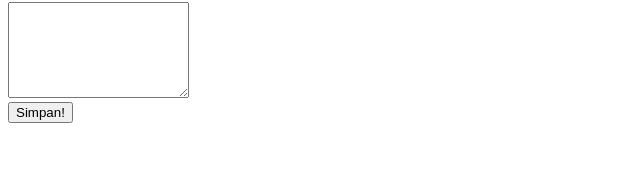
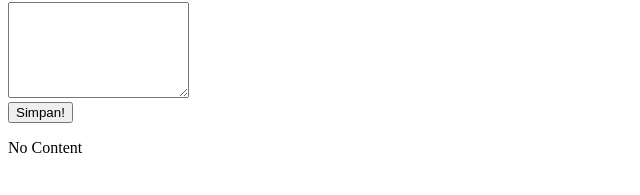
Before and after one commit to hnifmaghfur/AngularJS, an Angular app: page / in a window 1280 px wide. Shown: the part 105-300 px from the top of the page, without its empty margins (0-640 px from the left). Built offline with nearby package versions, Linux system fonts and the light colour scheme.

Commit message:
Belajar membuat Form Input.

```diff
--- a/src/app/app.module.ts
+++ b/src/app/app.module.ts
@@ -1,5 +1,6 @@
 import { BrowserModule } from '@angular/platform-browser';
 import { NgModule } from '@angular/core';
+import { FormsModule } from '@angular/forms';
 
 import { AppRoutingModule } from './app-routing.module';
 import { AppComponent } from './app.component';
@@ -12,7 +13,8 @@ import { PostCreateComponent } from './posts/post-create/post-create.component';
   ],
   imports: [
     BrowserModule,
-    AppRoutingModule
+    AppRoutingModule,
+    FormsModule
   ],
   providers: [],
   bootstrap: [AppComponent]
--- a/src/app/posts/post-create/post-create.component.html
+++ b/src/app/posts/post-create/post-create.component.html
@@ -1,4 +1,5 @@
 <h4>Membuat Post Pertama</h4>
-<textarea rows="6"></textarea>
+<textarea rows="6" [(ngModel)]="FormInput" ></textarea>
 <br>
 <button (click)="onTambahPath()" >Simpan!</button>
+<p> {{ newData }} </p>
--- a/src/app/posts/post-create/post-create.component.ts
+++ b/src/app/posts/post-create/post-create.component.ts
@@ -6,7 +6,10 @@ import { Component } from '@angular/core';
 })
 
 export class PostCreateComponent {
+  FormInput = '';
+  newData = 'No Content';
+
   onTambahPath() {
-    alert('Berhasil di tambahkan !');
+    this.newData = this.FormInput;
   }
 }
```
